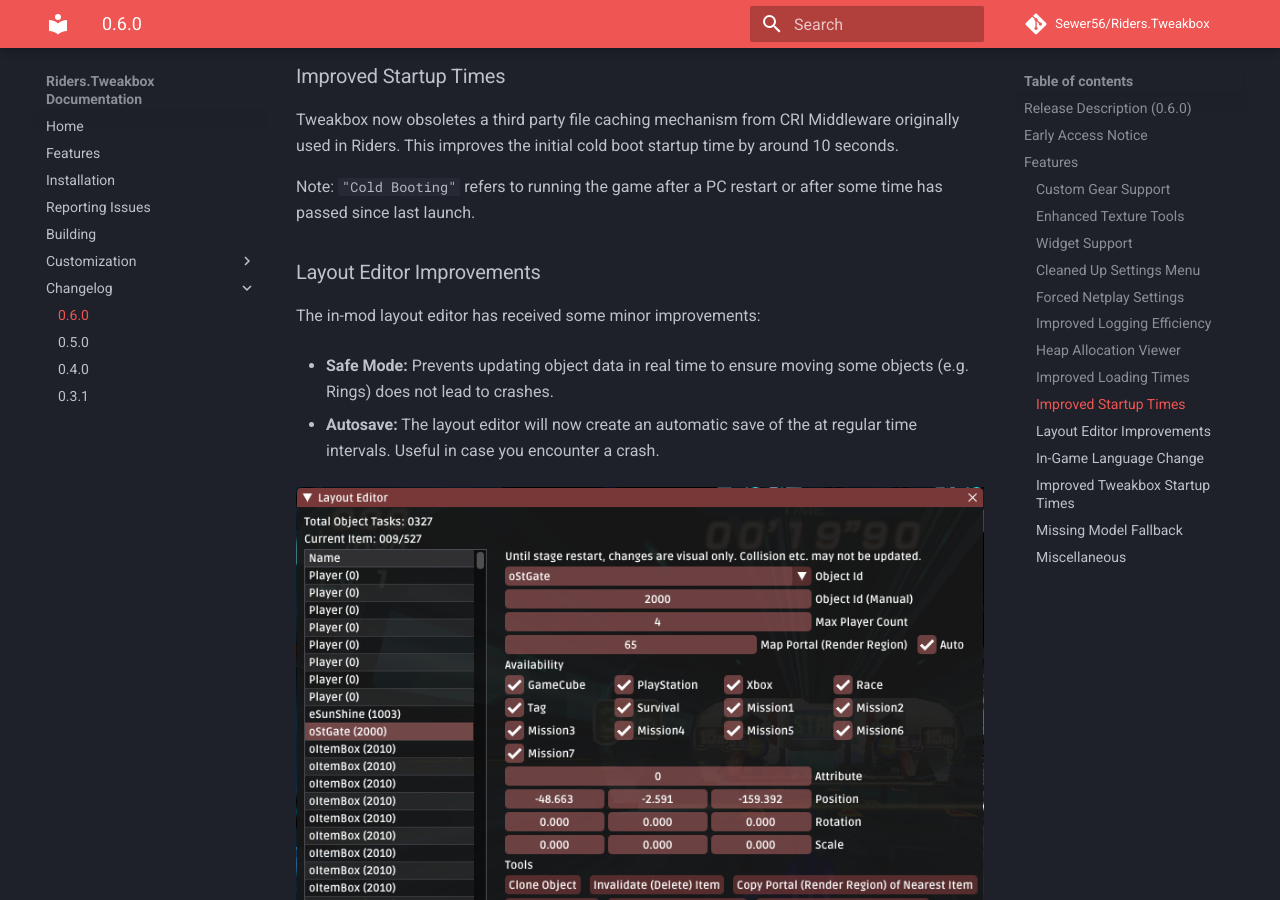
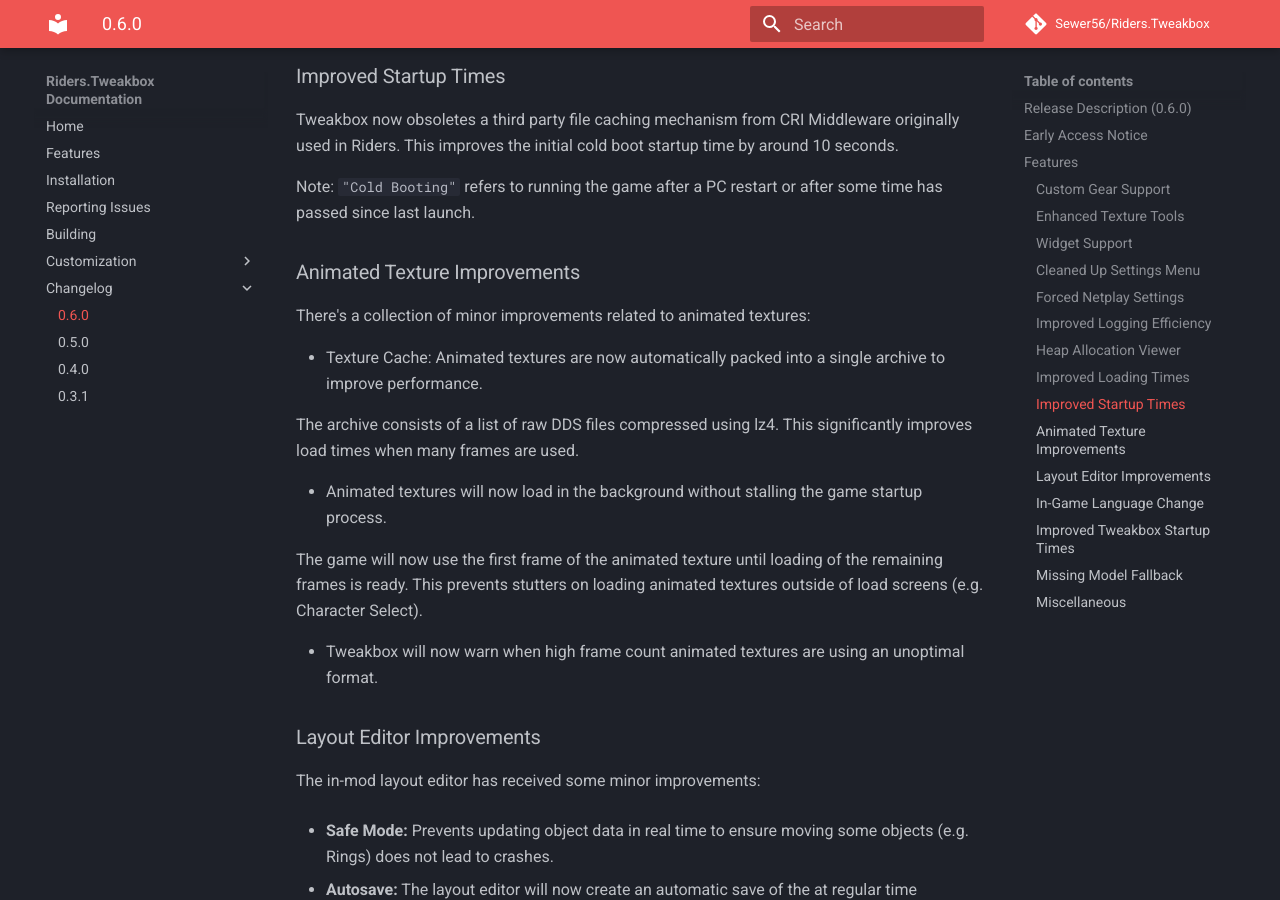
Before and after one commit to Sewer56/Riders.Tweakbox, an MkDocs documentation site: the page built from docs/Changelogs/0.6.0/0.6.0.md, in a window 1280 px wide and 900 px high, scrolled down 5895 px. Built offline with MkDocs 1.6.1 and Material for MkDocs 9.7.7, drawn with Linux system fonts in a browser that asks for light colours; comment, search, counter and statistics services are not loaded; some of the changed text lies outside the part shown.

Commit message:
Updated Changelog for 0.6.0 RC2

```diff
--- a/docs/Changelogs/0.6.0/0.6.0.md
+++ b/docs/Changelogs/0.6.0/0.6.0.md
@@ -115,6 +115,21 @@
 
 Note: `"Cold Booting"` refers to running the game after a PC restart or after some time has passed since last launch.
 
+### Animated Texture Improvements
+There's a collection of minor improvements related to animated textures:
+
+- Texture Cache: Animated textures are now automatically packed into a single archive to improve performance.
+
+ The archive consists of a list of raw DDS files compressed using lz4.
+ This significantly improves load times when many frames are used.
+
+- Animated textures will now load in the background without stalling the game startup process.
+
+The game will now use the first frame of the animated texture until loading of the remaining frames is ready.
+This prevents stutters on loading animated textures outside of load screens (e.g. Character Select).
+
+- Tweakbox will now warn when high frame count animated textures are using an unoptimal format.
+
 ### Layout Editor Improvements
 
 The in-mod layout editor has received some minor improvements:
@@ -150,3 +165,5 @@
 - Fixed: Bad link in GitHub repository for documentation.
 - Fixed: Bug causing the last frame of an animated texture to be skipped.
 - Added: Tweakbox will now report unhandled errors/exceptions in the log.
+- Changed: Do not fast forward if game resets frame counter (e.g. after load screens).
+- Improved: Texture decompression performance (by a tiny amount).
```
